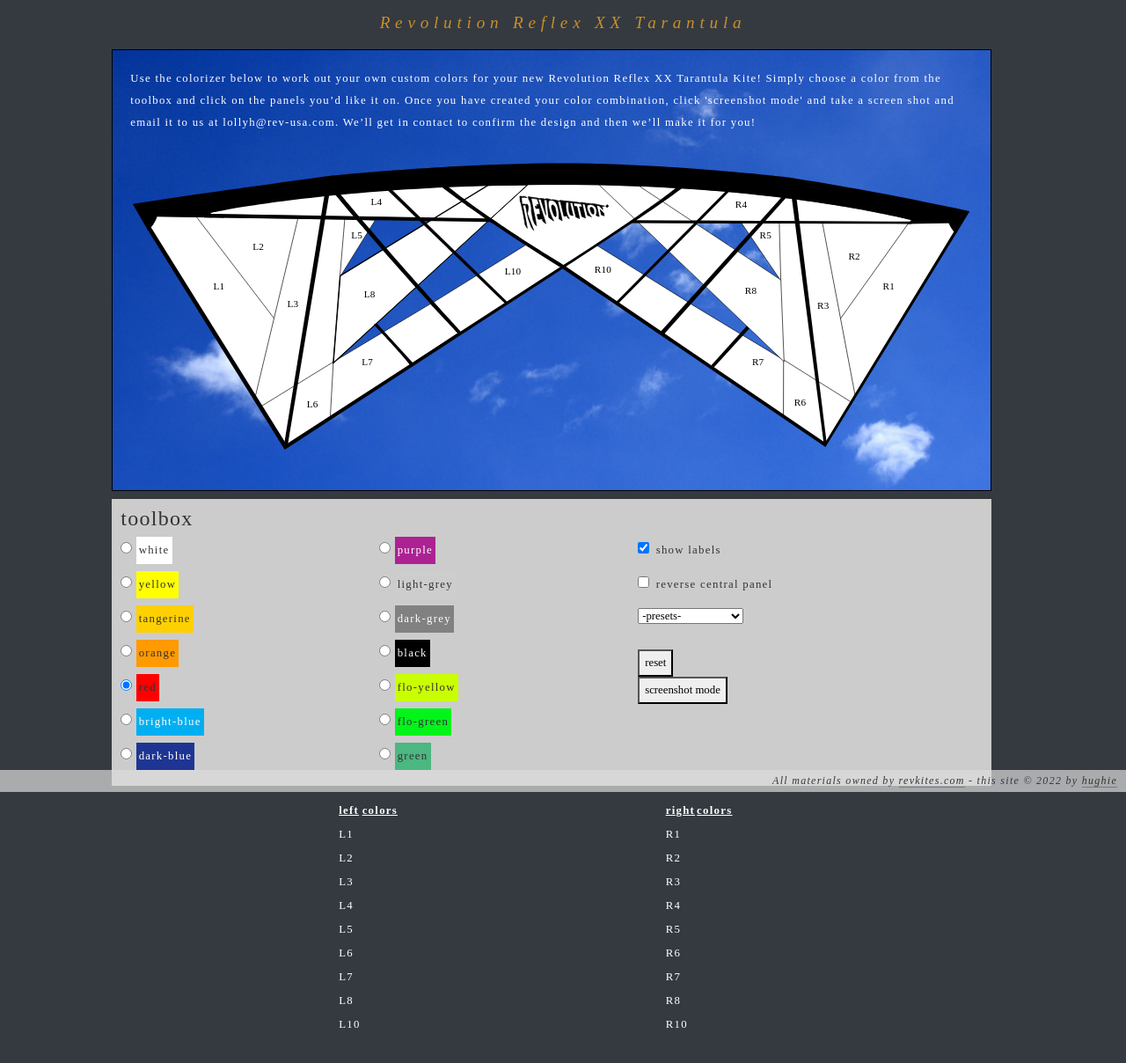
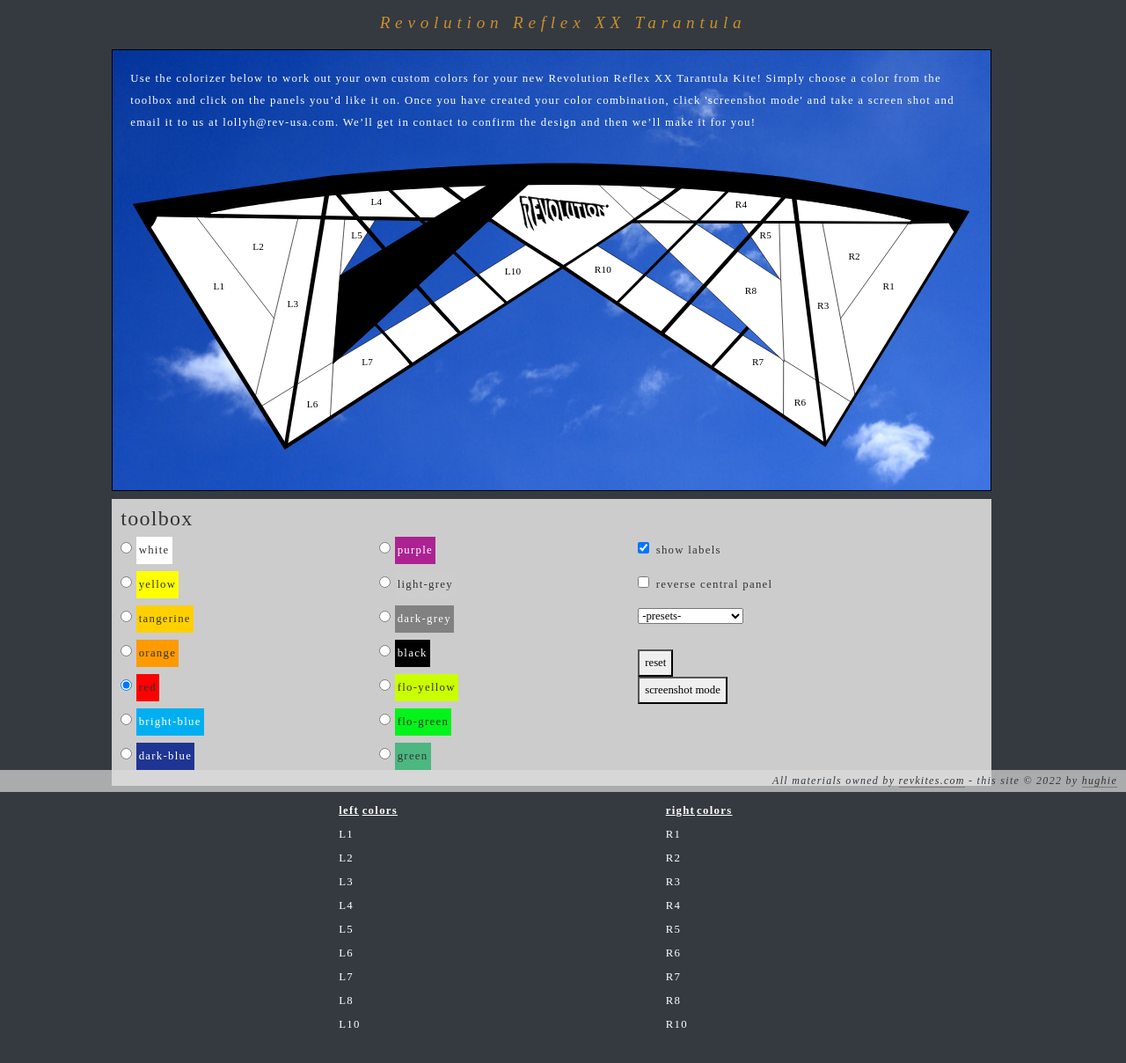
Before and after one commit to psaikido/club38.carrollonline.uk, a Jekyll site: the page built from pages/kite-color-tarantula.html, in a window 1280 px wide. Shown: the whole page at 88% size. Built offline with Jekyll 4.4.1, drawn with Linux system fonts in a browser that asks for light colours; nearby versions of some CDN libraries; some web fonts are replaced.

Commit message:
Bug in L8.

```diff
--- a/pages/kite-color-tarantula.html
+++ b/pages/kite-color-tarantula.html
@@ -143,7 +143,6 @@ we’ll make it for you!
     <g
    id="L8"
    class="panel"><path
-     style="color:#000000;fill:#ffffff;stroke-width:6px;-inkscape-stroke:none"
      d="M 4031.6115,242.71393 2061.6,2050.9 2131.4,1164.9 3634,245.3 Z"
      id="path2370"
      sodipodi:nodetypes="ccccc" /><path
```
Also changed, not shown: assets/svg/tarantula.svg.
